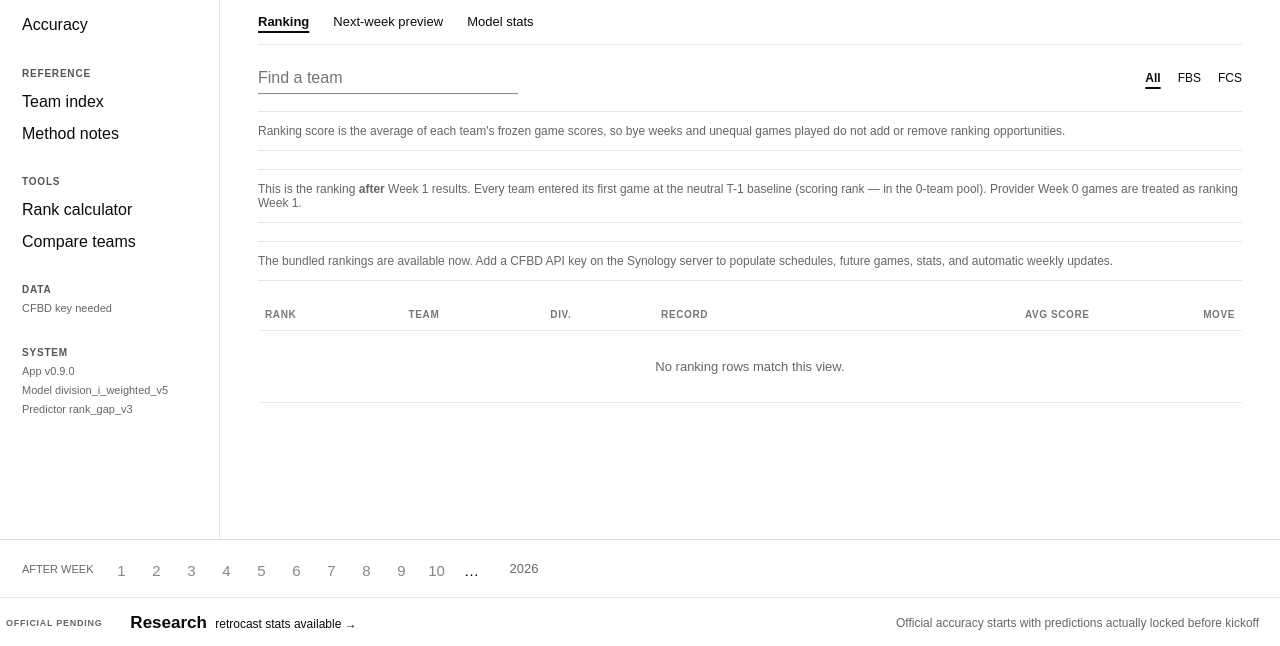
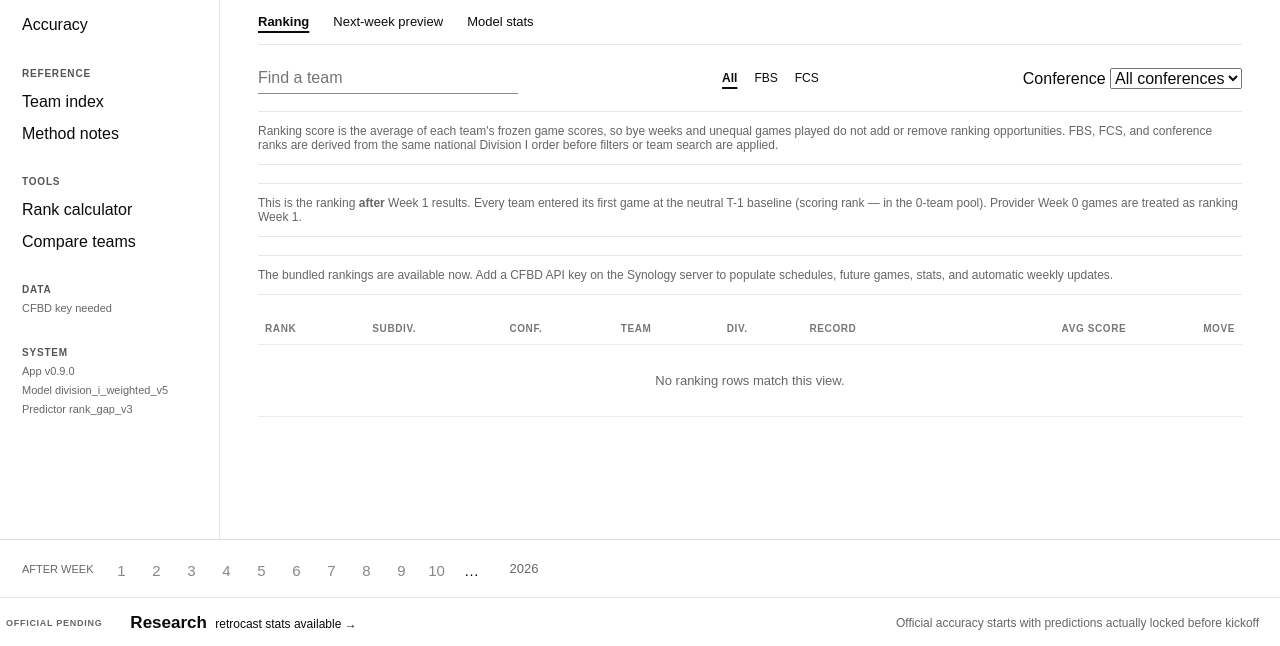
Before and after one commit to larrybillinger/NCAA_BCS_RANKING_CALCULATOR, a FastAPI app: page / in a window 1280 px wide. Shown: the part 153-799 px from the top of the page. Run offline with FastAPI, Linux system fonts and the light colour scheme.

Commit message:
Show subdivision and conference ranks

```diff
--- a/src/ncaa_rankings/web/templates/rankings.html
+++ b/src/ncaa_rankings/web/templates/rankings.html
@@ -22,6 +22,8 @@
 <section class="ranking-tools">
   <form class="search-form" action="/" method="get">
     <input type="hidden" name="week" value="{{ selected_week }}">
+    {% if subdivision_filter %}<input type="hidden" name="subdivision" value="{{ subdivision_filter }}">{% endif %}
+    {% if conference_filter %}<input type="hidden" name="conference" value="{{ conference_filter }}">{% endif %}
     <input class="bare-input" type="search" name="q" value="{{ search_query }}" placeholder="Find a team" aria-label="Find a team">
   </form>
   <div class="text-filters">
@@ -29,24 +31,56 @@
     <a class="{% if subdivision_filter == 'FBS' %}active{% endif %}" href="/?week={{ selected_week }}&subdivision=FBS">FBS</a>
     <a class="{% if subdivision_filter == 'FCS' %}active{% endif %}" href="/?week={{ selected_week }}&subdivision=FCS">FCS</a>
   </div>
+  <form class="conference-filter" action="/" method="get">
+    <input type="hidden" name="week" value="{{ selected_week }}">
+    {% if subdivision_filter %}<input type="hidden" name="subdivision" value="{{ subdivision_filter }}">{% endif %}
+    {% if search_query %}<input type="hidden" name="q" value="{{ search_query }}">{% endif %}
+    <label for="conference">Conference</label>
+    <select id="conference" name="conference" class="bare-select" onchange="this.form.submit()">
+      <option value="">All conferences</option>
+      {% for name in conferences %}
+      <option value="{{ name }}" {% if conference_filter == name %}selected{% endif %}>{{ name }}</option>
+      {% endfor %}
+    </select>
+    <noscript><button type="submit">Apply</button></noscript>
+  </form>
 </section>
 
-<div class="quiet-note">Ranking score is the average of each team's frozen game scores, so bye weeks and unequal games played do not add or remove ranking opportunities.</div>
+<div class="quiet-note">Ranking score is the average of each team's frozen game scores, so bye weeks and unequal games played do not add or remove ranking opportunities. FBS, FCS, and conference ranks are derived from the same national Division I order before filters or team search are applied.</div>
 {% if selected_week == 1 %}<div class="quiet-note">This is the ranking <strong>after</strong> Week 1 results. Every team entered its first game at the neutral T-1 baseline (scoring rank {{ neutral_rank|num }} in the {{ team_count }}-team pool). Provider Week 0 games are treated as ranking Week 1.</div>{% endif %}
 {% if not cfbd_configured %}<div class="quiet-note">The bundled rankings are available now. Add a CFBD API key on the Synology server to populate schedules, future games, stats, and automatic weekly updates.</div>{% endif %}
 
 <div class="table-wrap">
 <table class="ranking-table">
-  <thead><tr><th>Rank</th><th>Team</th><th>Div.</th><th>Record</th><th class="right">Avg score</th><th class="right">Move</th></tr></thead>
+  <thead>
+    <tr>
+      <th>Rank</th>
+      {% if subdivision_filter or conference_filter %}<th>D-I</th>{% endif %}
+      <th>Subdiv.</th>
+      <th>Conf.</th>
+      <th>Team</th>
+      <th>Div.</th>
+      <th>Record</th>
+      <th class="right">Avg score</th>
+      <th class="right">Move</th>
+    </tr>
+  </thead>
   <tbody>
     {% for row in ranking_rows %}
     <tr>
-      <td class="rank">{{ row.rank }}</td>
+      <td class="rank">{{ row.view_rank }}</td>
+      {% if subdivision_filter or conference_filter %}<td>{{ row.division_i_rank }}</td>{% endif %}
+      <td>{{ row.subdivision_rank }}</td>
+      <td>{% if row.conference_rank %}{{ row.conference_rank }}{% else %}—{% endif %}</td>
       <td class="team-name"><a href="/teams/{{ row.team.slug }}">{{ row.team.name }}</a>{% if row.conference %}<span>{{ row.conference }}</span>{% endif %}</td>
-      <td>{{ row.subdivision }}</td><td>{{ row.record }}</td><td class="right score">{{ row.score|num }}</td>
+      <td>{{ row.subdivision }}</td>
+      <td>{{ row.record }}</td>
+      <td class="right score">{{ row.score|num }}</td>
       <td class="right movement {% if row.movement and row.movement > 0 %}up{% elif row.movement and row.movement < 0 %}down{% endif %}">{% if row.movement is none %}—{% elif row.movement > 0 %}↑{{ row.movement }}{% elif row.movement < 0 %}↓{{ row.movement|abs }}{% else %}—{% endif %}</td>
     </tr>
-    {% else %}<tr><td colspan="6" class="empty">No ranking rows match this view.</td></tr>{% endfor %}
+    {% else %}
+    <tr><td colspan="{% if subdivision_filter or conference_filter %}9{% else %}8{% endif %}" class="empty">No ranking rows match this view.</td></tr>
+    {% endfor %}
   </tbody>
 </table>
 </div>
```
